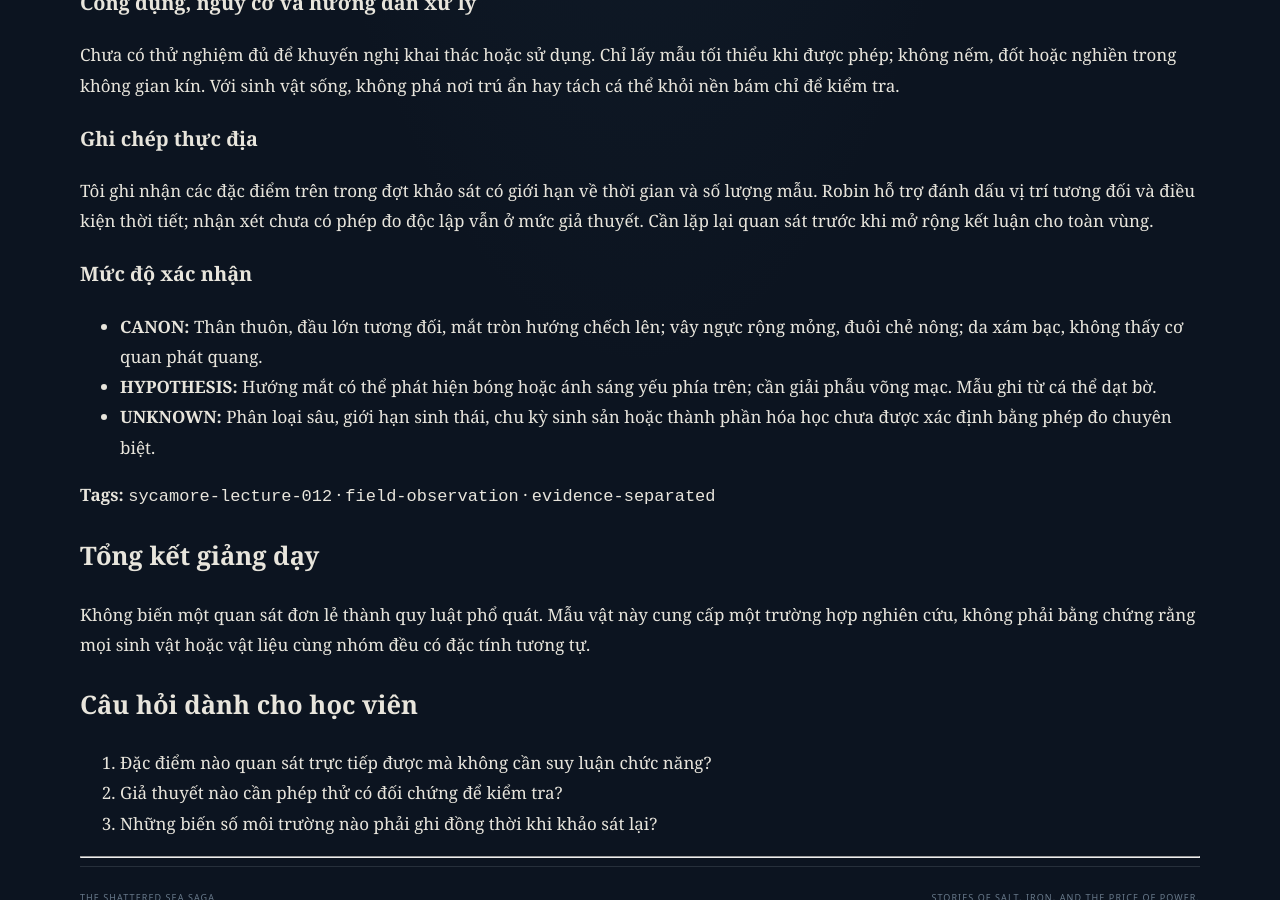
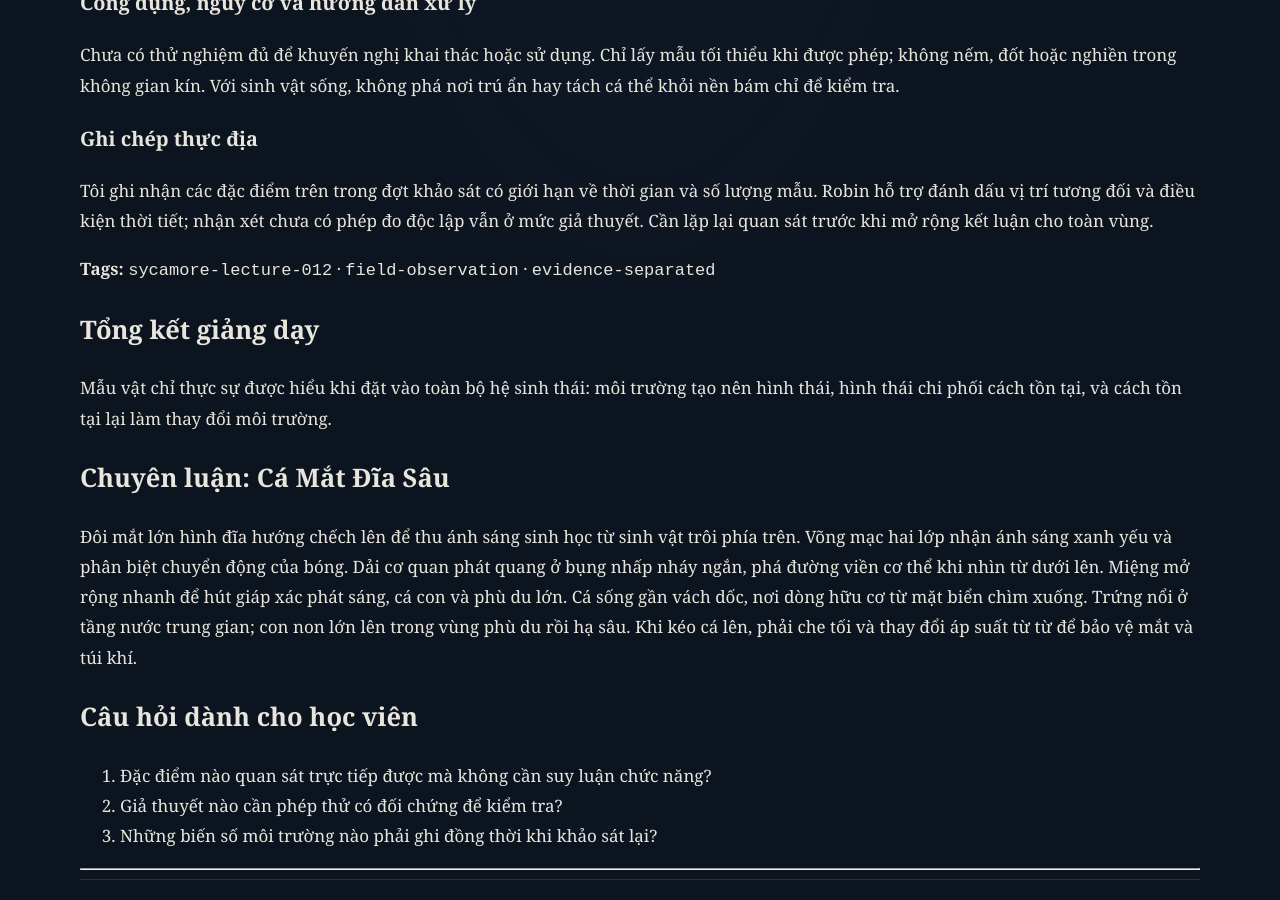
Before and after one commit to trduy91/seven-seas-reader, a Jekyll site: the page built from site/field-notes/sycamore/lecture-012-nhung-dau-vet-duoi-day-sau.md, in a window 1280 px wide and 900 px high, scrolled down 1175 px. Built offline with Jekyll 4.4.1, drawn with Linux system fonts in a browser that asks for light colours; our own code applies the rules of GitHub Pages for plain Markdown files.

Commit message:
Canon revision: expand Sycamore field lecture and normalize image URL

```diff
--- a/site/field-notes/sycamore/lecture-012-nhung-dau-vet-duoi-day-sau.md
+++ b/site/field-notes/sycamore/lecture-012-nhung-dau-vet-duoi-day-sau.md
@@ -10,7 +10,6 @@ Những dấu vết dưới đáy sâu là chủ đề của buổi khảo sát
 ## I. Động vật — Cá Mắt Đĩa Sâu
 
 ![Tranh khoa học Cá Mắt Đĩa Sâu](https://raw.githubusercontent.com/trduy91/seven-seas/main/docs/world/geography/ecology/sycamore-field-notes/images/SS-SYC-20261127-012-AN01.jpg)
-
 
 **Mã hồ sơ:** `SS-SYC-20261127-012-AN01`
 **Phân loại:** Cá biển sâu có mắt lớn; loài chưa định danh
@@ -32,17 +31,15 @@ Chưa có thử nghiệm đủ để khuyến nghị khai thác hoặc sử dụ
 
 Tôi ghi nhận các đặc điểm trên trong đợt khảo sát có giới hạn về thời gian và số lượng mẫu. Robin hỗ trợ đánh dấu vị trí tương đối và điều kiện thời tiết; nhận xét chưa có phép đo độc lập vẫn ở mức giả thuyết. Cần lặp lại quan sát trước khi mở rộng kết luận cho toàn vùng.
 
-### Mức độ xác nhận
-
-- **CANON:** Thân thuôn, đầu lớn tương đối, mắt tròn hướng chếch lên; vây ngực rộng mỏng, đuôi chẻ nông; da xám bạc, không thấy cơ quan phát quang.
-- **HYPOTHESIS:** Hướng mắt có thể phát hiện bóng hoặc ánh sáng yếu phía trên; cần giải phẫu võng mạc. Mẫu ghi từ cá thể dạt bờ.
-- **UNKNOWN:** Phân loại sâu, giới hạn sinh thái, chu kỳ sinh sản hoặc thành phần hóa học chưa được xác định bằng phép đo chuyên biệt.
-
 **Tags:** `sycamore-lecture-012` · `field-observation` · `evidence-separated`
 
 ## Tổng kết giảng dạy
 
-Không biến một quan sát đơn lẻ thành quy luật phổ quát. Mẫu vật này cung cấp một trường hợp nghiên cứu, không phải bằng chứng rằng mọi sinh vật hoặc vật liệu cùng nhóm đều có đặc tính tương tự.
+Mẫu vật chỉ thực sự được hiểu khi đặt vào toàn bộ hệ sinh thái: môi trường tạo nên hình thái, hình thái chi phối cách tồn tại, và cách tồn tại lại làm thay đổi môi trường.
+
+## Chuyên luận: Cá Mắt Đĩa Sâu
+
+Đôi mắt lớn hình đĩa hướng chếch lên để thu ánh sáng sinh học từ sinh vật trôi phía trên. Võng mạc hai lớp nhận ánh sáng xanh yếu và phân biệt chuyển động của bóng. Dải cơ quan phát quang ở bụng nhấp nháy ngắn, phá đường viền cơ thể khi nhìn từ dưới lên. Miệng mở rộng nhanh để hút giáp xác phát sáng, cá con và phù du lớn. Cá sống gần vách dốc, nơi dòng hữu cơ từ mặt biển chìm xuống. Trứng nổi ở tầng nước trung gian; con non lớn lên trong vùng phù du rồi hạ sâu. Khi kéo cá lên, phải che tối và thay đổi áp suất từ từ để bảo vệ mắt và túi khí.
 
 ## Câu hỏi dành cho học viên
 
```
